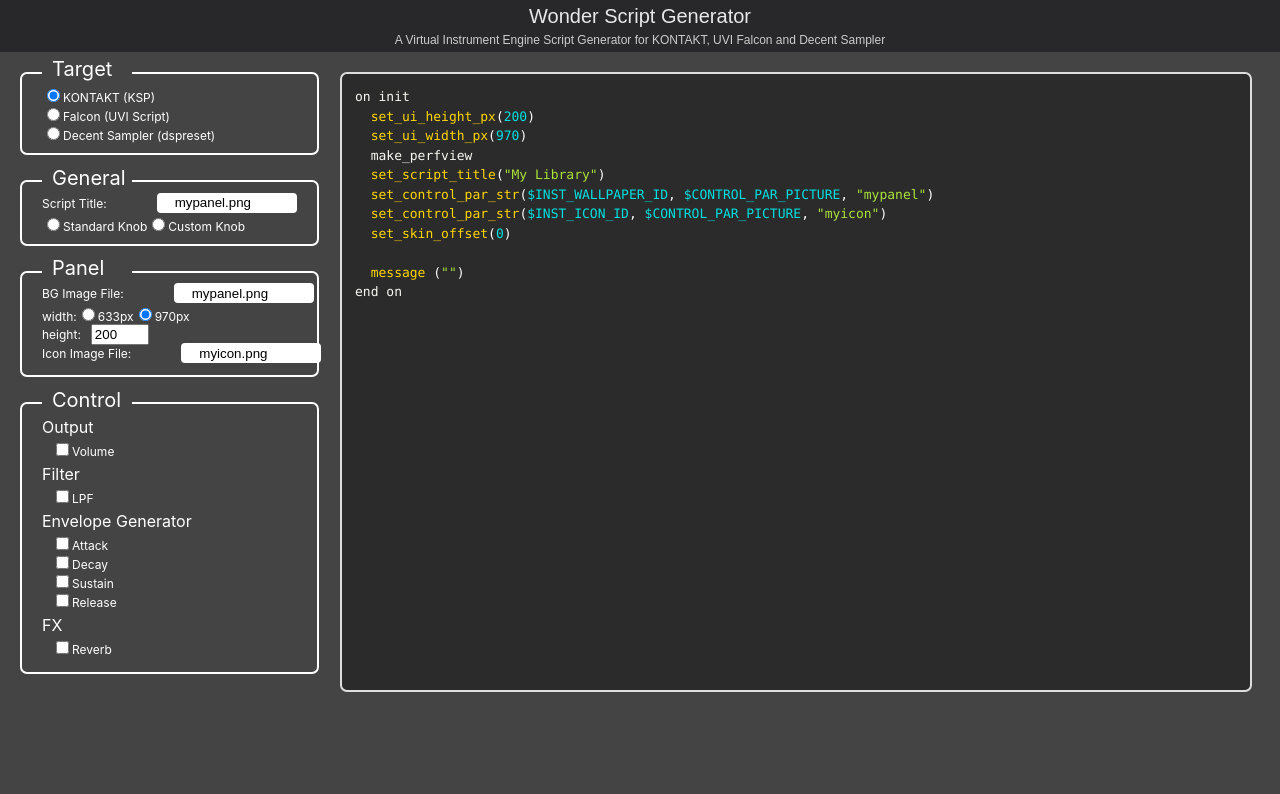
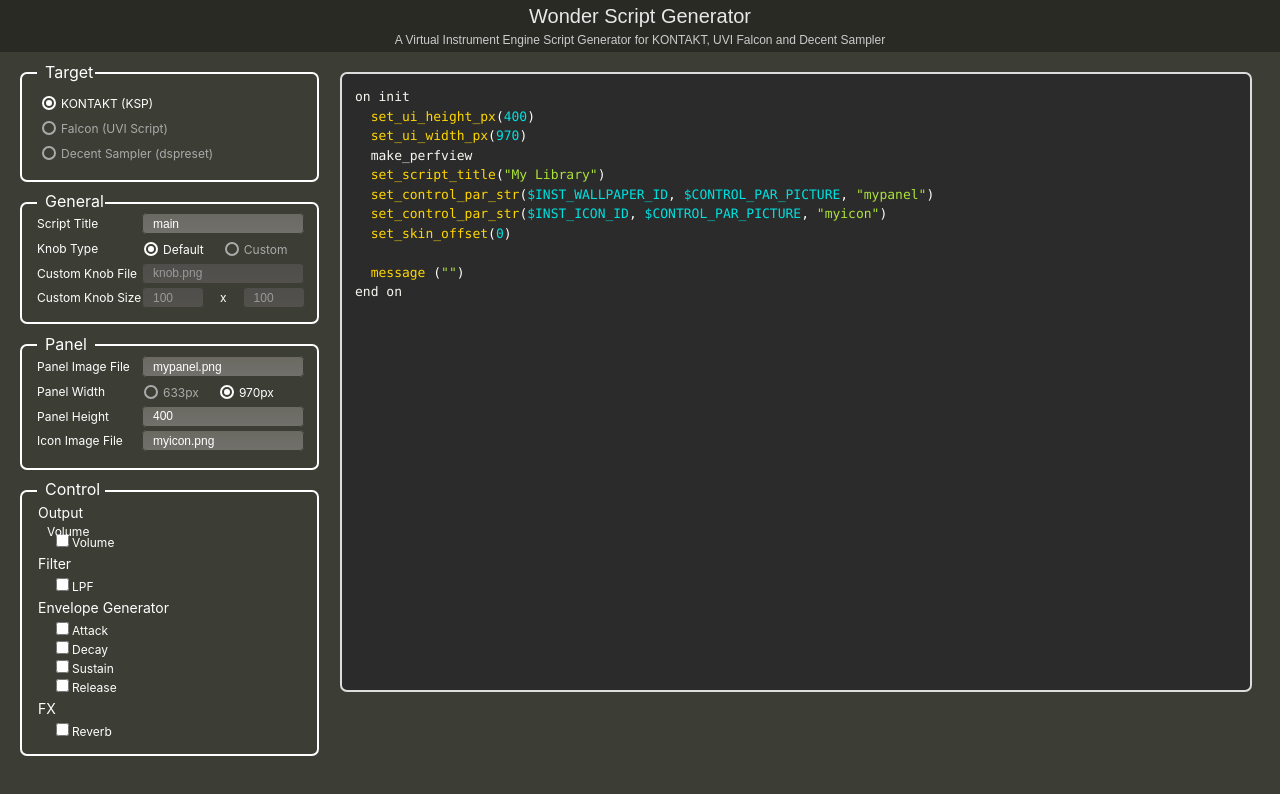
Before and after one commit to aike/WonderScriptGenerator, a React (Create React App) app: page / in a window 1280 px wide. Shown: the top 794 px of the page. Built offline with nearby package versions, Linux system fonts and the light colour scheme.

Commit message:
add CSS definitions

```diff
--- a/src/App.css
+++ b/src/App.css
@@ -1,5 +1,5 @@
 body {
-  background-color: #444;
+  background-color: #3C3D34;
 }
 
 /*
@@ -9,11 +9,10 @@
 
 .App-header {
   text-align: center;
-  background-color: #28282a;
+  background-color: #292A24;
   padding: 5px 0px 5px 0px;
   color: white;
   font-size: 20px;
-/*  font-family: serif; */
   font-family: "Arial", "メイリオ";
 }
 
@@ -39,22 +38,33 @@
 h1 {
   display: block;
   position: relative;
-  top: -30px;
-  left: 0px;
-  font-size: 20px;
+  top: -23px;
+  left: -5px;
+  font-size: 16px;
   color: white;
-  background-color: #444;
-  width: 80px;
-  padding-left: 10px;
-  margin-bottom: -25px;
+  background-color: #3C3D34;
+  padding-left: 8px;
+  margin-bottom: -18px;
 /*  margin: 10px 0px 5px 0px; */
   font-weight: normal;
 }
 
+.h1_80 {
+  width: 60px;
+}
+
+.h1_65 {
+  width: 50px;
+}
+
+.margin_plus {
+  margin-bottom: -10px;
+}
+
 h2 {
   display: block;
-  font-size: 16px;
-  margin: 0px 0px 0px 0px;
+  font-size: 14px;
+  margin: 0px 0px 0px -4px;
   font-weight: normal;
 }
 
@@ -63,7 +73,7 @@
   width: 85%;
   border: 2px solid #fff;
   margin-top: 20px;
-  margin-bottom: 25px;
+  margin-bottom: 20px;
   padding: -0px 20px 10px 20px;
   color: white;
   font-size: 12px;
@@ -98,10 +108,10 @@
   color: white;
 }
 
+/*
 input[type="text"]{
   border:none;
   outline:none;
-/*  display:inline-block; */
   height:20px;
   width: 140px;
   vertical-align:middle;
@@ -112,47 +122,265 @@
   box-sizing:border-box;
   padding:0 18px;
 }
-
-
+*/
+/*
 #panel_height {
   margin-left: 10px;
   width: 50px;
 }
-
+*/
 
 .sample label{
   display: block;
 }
 
-/*
-.sample input{
+.ControlLabel {
+  position: relative;
+  top: 0px;
+  left: -5px;
+  width: 170px;
+  color: white;
+  text-align: left;
+  font-size: 12px;
+  margin: 0px 0px -8px 0px;
+  padding: 0px 0px 0px 0px;
+}
+
+.ControlText {
+  position: relative;
+  top: -10px;
+  left: 100px;
+  width: 150px;
+  height: 15px;
+  color: white;
+  background-image: linear-gradient(#6a6962, #71706b);
+  font-size: 12px;
+  margin: 0px 0px -8px 0px;
+  padding: 2px 0px 2px 10px;
+  border: 1px solid #3C3D34;
+  border-radius: 4px;
+}
+
+.ControlText:disabled {
+  color: #999;
+  background-image: linear-gradient(#4f4e4b, #52514c);
+}
+
+.ControlHide {
   display: none;
 }
 
-.sample label{
-  display: block;
-  float: left;
+.ControlLabelRadio {
+  position: relative;
+  top: 0px;
+  left: -5px;
+  height: 25px;
+  width: 170px;
+  color: white;
+  text-align: left;
+  font-size: 12px;
+  margin: 0px 0px -15px 0px;
+  padding: 0px 0px 0px 0px;
+}
+
+  .ControlRadio {
+  /*  background-color: #666; */
+    color: #AAAAAA;
+    display: inline;
+    position: relative;
+    padding: 0px 0px 0px 0px;
+    margin: 0px 0px 0px 0px;
+    top: -25px;
+    left: 112px;
+  }
+
+  .ControlRadio input[type=radio]{
+    position: absolute;
+    visibility: hidden;
+  }
+
+  .ControlRadio label {
+  /*    background-color: #888; */
+    position: relative;
+    color: #AAAAAA;
+    font-size: 12px;
+    top: 16px;
+    left: -11px;
+    padding: 0px 20px 0px 20px;
+    z-index: 9;
+    cursor: pointer;
+    transition: all 0.1s linear;
+  }
+
+  .ControlRadio:hover label{
+    color: white;
+  }
+
+  .ControlRadio .RadioMark {
+    display: inline-block;
+    position: absolute;
+    border: 2px solid #AAAAAA;
+    border-radius: 100%;
+    height: 10px;
+    width: 10px;
+    top: 16px;
+    left: -10px;
+    z-index: 5;
+    transition: border .1s linear;
+    -webkit-transition: border .1s linear;
+  }
+
+  .ControlRadio:hover .RadioMark {
+    border: 2px solid #FFFFFF;
+  }
+
+  .ControlRadio .RadioMark::before {
+    display: inline-block;
+    position: absolute;
+    content: '';
+    border-radius: 100%;
+    height: 6px;
+    width: 6px;
+    top: 2px;
+    left: 2px;
+    margin: auto;
+    transition: background 0.1s linear;
+    -webkit-transition: background 0.1s linear;
+  }
+
+  .ControlRadio input[type=radio]:checked ~ .RadioMark {
+    border: 2px solid white;
+  }
+
+  .ControlRadio input[type=radio]:checked ~ .RadioMark::before{
+    background: white;
+  }
+
+  .ControlRadio input[type=radio]:checked ~ label{
+    color: white;
+  }
+
+  .ControlWH {
+    position: relative;
+    top: -10px;
+    left: 100px;
+    width: 150px;
+    height: 15px;
+    color: white;
+    font-size: 12px;
+  }
+
+  .ControlWH_W {
+    position: relative;
+    top: 0px;
+    left: 0px;
+    width: 50px;
+    height: 15px;
+    color: white;
+    background-image: linear-gradient(#6a6962, #71706b);
+    font-size: 12px;
+    margin: 0px 16px -8px 0px;
+    padding: 2px 0px 2px 10px;
+    border: 1px solid #3C3D34;
+    border-radius: 4px;
+  }
+
+  .ControlWH_H {
+    position: relative;
+    top: 0px;
+    left: 16px;
+    width: 50px;
+    height: 15px;
+    color: white;
+    background-image: linear-gradient(#6a6962, #71706b);
+    font-size: 12px;
+    margin: 0px 0px -8px 0px;
+    padding: 2px 0px 2px 10px;
+    border: 1px solid #3C3D34;
+    border-radius: 4px;
+  }
+
+  .ControlWH_W:disabled {
+    color: #999;
+    background-image: linear-gradient(#4f4e4b, #52514c);
+  }
+
+  .ControlWH_H:disabled {
+    color: #999;
+    background-image: linear-gradient(#4f4e4b, #52514c);
+  }
+
+.ControlVRadio {
+  color: #AAAAAA;
+/*  display: inline; */
+  position: relative;
+  padding: 0px 0px 0px 0px;
+  margin: 10px 0px 0px 0px;
+  top: -25px;
+  left: 10px;
+}
+
+.ControlVRadio input[type=radio]{
+  position: absolute;
+  visibility: hidden;
+}
+
+.ControlVRadio label {
+  position: relative;
+  color: #AAAAAA;
+  font-size: 12px;
+  top: 16px;
+  left: -11px;
+  padding: 0px 20px 0px 20px;
+  z-index: 9;
   cursor: pointer;
-  width: 120px;
-  margin: 0;
-  padding: 12px 5px;
-  border-right: 1px solid #abb2b7;
-  background: #bdc3c7;
-  color: #555e64;
-  font-size: 14px;
-  text-align: center;
-  line-height: 1;
-  transition: .2s;
+  transition: all 0.1s linear;
 }
-.sample label:first-of-type{
-  border-radius: 3px 0 0 3px;
+
+.ControlVRadio:hover label{
+  color: white;
 }
-.sample label:last-of-type{
-  border-right: 0px;
-  border-radius: 0 3px 3px 0;
+
+.ControlVRadio .RadioMark {
+  display: inline-block;
+  position: absolute;
+  border: 2px solid #AAAAAA;
+  border-radius: 100%;
+  height: 10px;
+  width: 10px;
+  top: 16px;
+  left: -10px;
+  z-index: 5;
+  transition: border .1s linear;
+  -webkit-transition: border .1s linear;
 }
-.sample input[type="radio"]:checked + label {
-  background-color: #a1b91d;
-  color: #fff;
+
+.ControlVRadio:hover .RadioMark {
+  border: 2px solid #FFFFFF;
 }
-*/
+
+.ControlVRadio .RadioMark::before {
+  display: inline-block;
+  position: absolute;
+  content: '';
+  border-radius: 100%;
+  height: 6px;
+  width: 6px;
+  top: 2px;
+  left: 2px;
+  margin: auto;
+  transition: background 0.1s linear;
+  -webkit-transition: background 0.1s linear;
+}
+
+.ControlVRadio input[type=radio]:checked ~ .RadioMark {
+  border: 2px solid white;
+}
+
+.ControlVRadio input[type=radio]:checked ~ .RadioMark::before{
+  background: white;
+}
+
+.ControlVRadio input[type=radio]:checked ~ label{
+  color: white;
+}
--- a/src/App.js
+++ b/src/App.js
@@ -11,16 +11,19 @@
     super();
     this.state = {
       target: 'ksp',
-      panel_width: "970",
-      panel_height: "200",
-      panel_image: "mypanel.png",
-      icon_image: "myicon.png",
+      panel_width: '970',
+      panel_height: '400',
+      panel_image: 'mypanel.png',
+      icon_image: 'myicon.png',
+      script_title: 'main',
+      knob_type: 'default',
+      custom_knob: 'knob.png',
       volume: false,
       attack: false,
       decay: false,
       sustain: false,
       release: false,
-      code: "on init\n\nend on\n"
+      code: 'on init\n\nend on\n'
     };
 
     this.codecss = {
@@ -79,6 +82,33 @@
     this.setState({[key]:value, "code":code});
   }
 
+  onClickCode = (e) => {
+    let range = document.createRange();
+    let node = document.querySelector('code');
+    range.setStart(node.firstChild, 0);
+    range.setEnd(node.lastChild, 0);
+    window.getSelection().removeAllRanges();
+    window.getSelection().addRange(range);
+  }
+
+  getHighLightStyle = () => {
+    let style = 'xquery';
+    switch (this.state.target){
+      case 'ksp':
+        style = 'xquery';
+        break;
+      case 'uvi':
+        style = 'lua';
+        break;
+      case 'ds':
+        style = 'xml';
+        break;
+      default:
+        style = 'xquery';
+    }
+    return style;
+  }
+
   render() {
     return (
     <div className="App">
@@ -88,51 +118,57 @@
       </header>
       <div className="ControlArea">
         <div className="frame">
-          <h1>Target</h1>
-          <div className="sample">
-            <label htmlFor="select1"><input type="radio" name="target" id="select1" value="ksp" checked={this.state.target==="ksp"} onChange={this.onChange3} />KONTAKT (KSP)</label>
-            <label htmlFor="select2"><input type="radio" name="target" id="select2" value="uvi" checked={this.state.target==="uvi"} onChange={this.onChange3} />Falcon (UVI Script)</label>
-            <label htmlFor="select3"><input type="radio" name="target" id="select3" value="ds"  checked={this.state.target==="ds"}  onChange={this.onChange3} />Decent Sampler (dspreset)</label>
+          <h1 className="h1_65 margin_plus">Target</h1>
+          <div class="ControlVRadio"><input type="radio" class="Radio" name="target" id="r1_1" value="ksp" checked={this.state.target==="ksp"} onChange={this.onChange3} /><label class="RadioLabel" htmlFor="r1_1">KONTAKT (KSP)</label><div class="RadioMark"></div></div>
+          <div class="ControlVRadio"><input type="radio" class="Radio" name="target" id="r1_2" value="uvi" checked={this.state.target==="uvi"} onChange={this.onChange3} /><label class="RadioLabel" htmlFor="r1_2">Falcon (UVI Script)</label><div class="RadioMark"></div></div>
+          <div class="ControlVRadio"><input type="radio" class="Radio" name="target" id="r1_3" value="ds"  checked={this.state.target==="ds"}  onChange={this.onChange3} /><label class="RadioLabel" htmlFor="r1_3">Decent Sampler (dspreset)</label><div class="RadioMark"></div></div>
+        </div>
+
+        <div className="frame">
+          <h1 className="h1_80">General</h1>
+          <div class="ControlLabel">Script Title</div>
+          <input class="ControlText" type="text" id="script_title" value={this.state.script_title} onChange={this.onChange2} />
+
+          <div class="ControlLabelRadio">Knob Type</div>
+          <div class="ControlRadio"><input type="radio" class="Radio" name="knob_type" id="r2_1" value="default" checked={this.state.knob_type==="default"} onChange={this.onChange3} /><label class="RadioLabel" htmlFor="r2_1">Default</label><div class="RadioMark"></div></div>
+          <div class="ControlRadio"><input type="radio" class="Radio" name="knob_type" id="r2_2" value="custom"  checked={this.state.knob_type==="custom"} onChange={this.onChange3} /><label class="RadioLabel" htmlFor="r2_2">Custom</label><div class="RadioMark"></div></div>
+
+          <div class="ControlLabel">Custom Knob File</div>
+          <input class="ControlText" type="text" id="custom_knob" value={this.state.custom_knob} onChange={this.onChange2} disabled={this.state.knob_type==="default"}/>
+
+          <div class="ControlLabel">Custom Knob Size</div>
+          <div class="ControlWH">
+            <input class="ControlWH_W" type="number" value="100" disabled={this.state.knob_type==="default"}/>
+            x
+            <input class="ControlWH_H" type="number" value="100" disabled={this.state.knob_type==="default"}/>
           </div>
         </div>
 
         <div className="frame">
-          <h1>General</h1>
-          <div className="general_item">
-            Script Title:
-            <input type="text" id="script_title" value={this.state.panel_image} onChange={this.onChange2} />
-          </div>
-          <div className="general_item">
-            <input type="radio" id="r2_1" name="knob_type" value="standard" checked={this.state.knob_type==="standard"} onChange={this.onChange3} /><label htmlFor="r2_1">Standard Knob</label>
-            <input type="radio" id="r2_2" name="knob_type" value="custom" checked={this.state.knob_type==="custom"} onChange={this.onChange3} /><label htmlFor="r2_2">Custom Knob</label>
-          </div>
+          <h1 className="h1_65">Panel</h1>
+          <div class="ControlLabel">Panel Image File</div>
+          <input class="ControlText" type="text" id="panel_image" value={this.state.panel_image} onChange={this.onChange2} />
+
+          <div class="ControlLabelRadio">Panel Width</div>
+          <div class={this.state.target==='ksp' ? 'ControlRadio' : 'ControlHide'}><input type="radio" class="Radio" name="panel_width" id="r3_1" value="633" checked={this.state.panel_width==="633"} onChange={this.onChange3} /><label class="RadioLabel" htmlFor="r3_1">633px</label><div class="RadioMark"></div></div>
+          <div class={this.state.target==='ksp' ? 'ControlRadio' : 'ControlHide'}><input type="radio" class="Radio" name="panel_width" id="r3_2" value="970" checked={this.state.panel_width==="970"} onChange={this.onChange3} /><label class="RadioLabel" htmlFor="r3_2">970px</label><div class="RadioMark"></div></div>
+          <input class={this.state.target==='uvi' ? 'ControlText' : 'ControlHide'} type="number" value="720" disabled />
+          <input class={this.state.target==='ds' ? 'ControlText' : 'ControlHide'} type="number" value="812" disabled />
+
+          <div class="ControlLabel">Panel Height</div>
+          <input class={this.state.target==='ksp' ? 'ControlText' : 'ControlHide'} type="number" id="panel_height" value={this.state.panel_height} onChange={this.onChange2} />
+          <input class={this.state.target==='uvi' ? 'ControlText' : 'ControlHide'} type="number" value="480" disabled />
+          <input class={this.state.target==='ds' ? 'ControlText' : 'ControlHide'} type="number" value="375" disabled />
+
+          <div class="ControlLabel">Icon Image File</div>
+          <input class="ControlText" type="text" id="icon_image" value={this.state.icon_image} onChange={this.onChange2} />
         </div>
 
         <div className="frame">
-          <h1>Panel</h1>
-          <div className="panel_item">
-            BG Image File:
-            <input type="text" id="panel_image" value={this.state.panel_image} onChange={this.onChange2} />
-          </div>
-          <div className="panel_item">
-            width:
-            <input type="radio" id="r1_1" name="panel_width" value="633" checked={this.state.panel_width==="633"} onChange={this.onChange3} /><label htmlFor="r1_1">633px</label>
-            <input type="radio" id="r1_2" name="panel_width" value="970" checked={this.state.panel_width==="970"} onChange={this.onChange3} /><label htmlFor="r1_2">970px</label>
-          </div>
-          <div className="panel_item">
-            height:
-            <input type="number" id="panel_height" value={this.state.panel_height} onChange={this.onChange2} />
-          </div>
-          <div className="icon_item">
-            Icon Image File:
-            <input type="text" id="icon_image" value={this.state.icon_image} onChange={this.onChange2} />
-          </div>
-        </div>
-
-        <div className="frame">
-          <h1>Control</h1>
+          <h1 className="h1_80">Control</h1>
           <h2>Output</h2>
           <ul>
+            <li><div class="ControlLabel">Volume</div></li>
             <li><input type="checkbox" id="volume"  checked={this.state.volume}  onChange={this.onChange} /><label htmlFor="volume">Volume</label></li>
           </ul>
           <h2>Filter</h2>
@@ -154,7 +190,7 @@
       </div>
 
       <div className="CodeArea">
-        <SyntaxHighlighter language="xquery" style={a11yDark} customStyle={this.codecss}>
+        <SyntaxHighlighter language={this.getHighLightStyle()} style={a11yDark} customStyle={this.codecss} onClick={this.onClickCode} >
           {this.state.code}
         </SyntaxHighlighter>
       </div>
```
